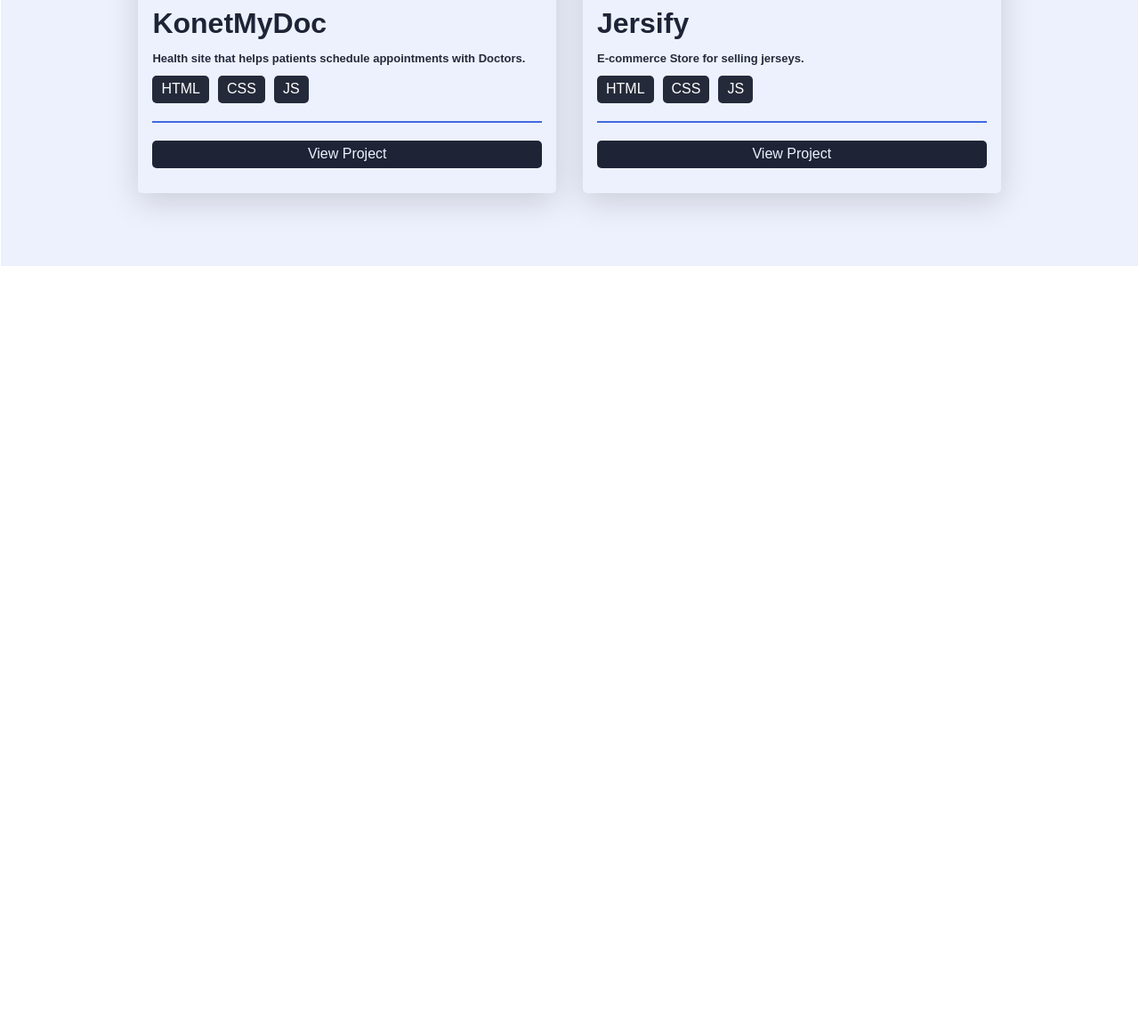
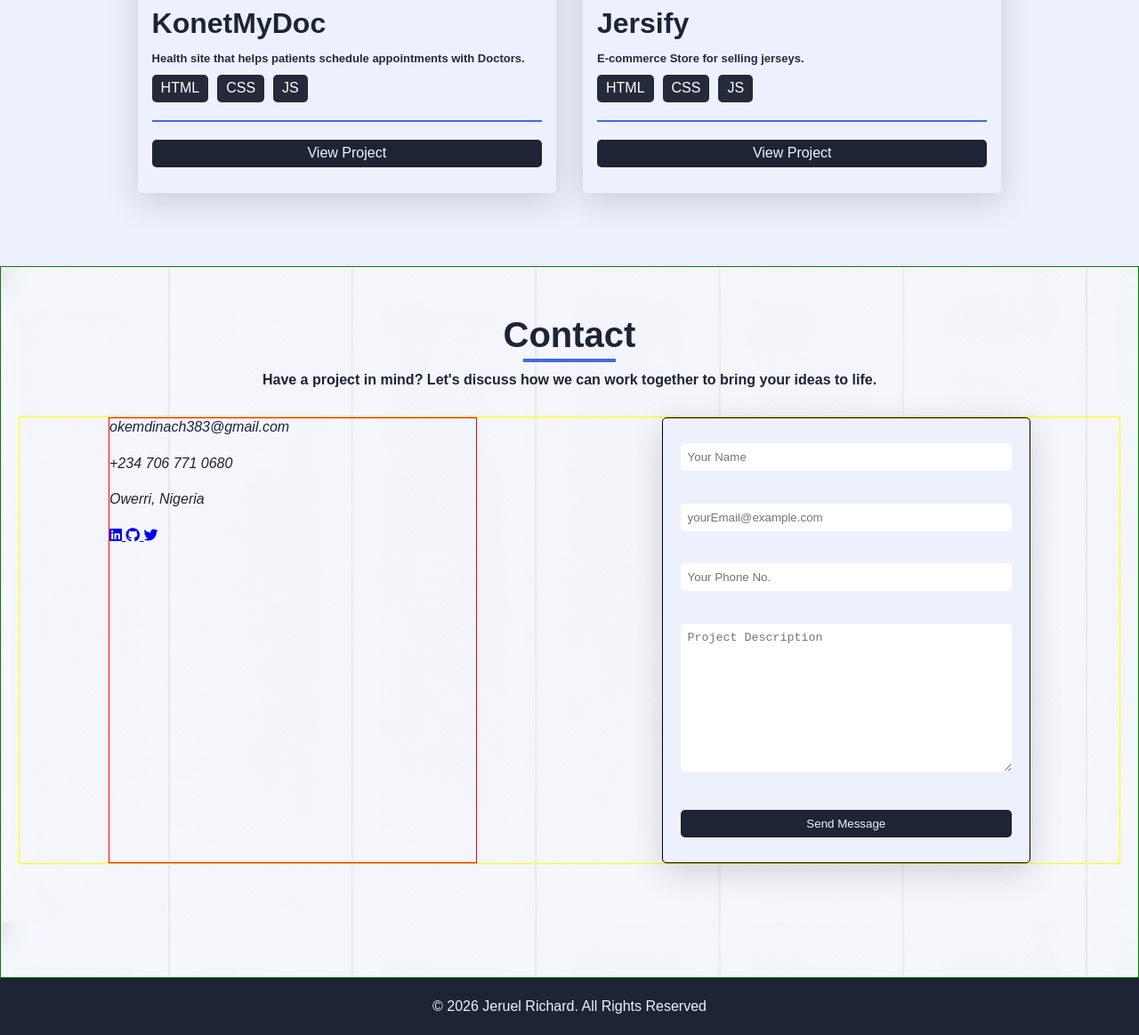
Before and after one commit to Jeruelrichard/myPortfolio, a plain HTML site: page index.html in a window 1280 px wide. Shown: the part 3299-4462 px from the top of the page at 89% size. Before the commit the page ends 3599 px from the top, so only its background shows below. Drawn offline with nearby package versions, Linux system fonts and the light colour scheme.

Commit message:
done 50% of contact Section and added footer

```diff
--- a/assets/CSS/style.css
+++ b/assets/CSS/style.css
@@ -8,7 +8,7 @@
 }
 
 body {
-  background: var(--white-color);
+  background: var(--main-color);
   color: var(--second-color);
   font-family: Arial;
   line-height: 1.3;
@@ -128,9 +128,9 @@ header .jrLogo img {
 
 /*MAIN*/
 
-main {
-  border: 1px solid /*green*/ white;
-}
+/* main {
+  border: 1px solid /*green*/
+
 
 /*SECTIONS*/
 /* HOME */
@@ -177,7 +177,7 @@ main {
   text-decoration: none;
   display: inline-block;
   margin-top: 20px;
-  color: var(--white-color);
+  color: white;
   background-color: var(--third-color);
   border-radius: 5px;
   width: 15%;
@@ -208,7 +208,7 @@ main {
 
 .ctaBtn2:hover {
   background: var(--third-color);
-  color: var(--white-color);
+  color: white /*var(--white-color)*/;
   transition: 0.3s ease-in;
   box-shadow: var(--second-box-shadow);
 }
@@ -484,6 +484,85 @@ main {
   color: var(--second-color);
 }
 
+/* CONTACT */
+
+.contactSect {
+  display: flex;
+  flex-direction: column;
+  align-items: center;
+  padding: 50px 20px;
+  min-height: 100vh;
+  background-image: var(--plain-bg-img);
+  scroll-margin-top: 4em;
+  border: 1px solid green;
+}
+
+.contactSect h2 {
+  font-size: 2.5rem;
+  position: relative;
+  padding-bottom: 5px;
+  margin-bottom: 10px;
+}
+
+.contactSect h2::after {
+  content: '';
+  position: absolute;
+  width: 70%;
+  height: 4px;
+  background: var(--third-color);
+  bottom: 0;
+  left: 50%;
+  transform: translateX(-50%);
+}
+
+.contactDeets {
+  display: flex;
+  justify-content: space-between;
+  padding-left: 100px;
+  padding-right: 100px;
+  margin-top: 30px;
+  border: 1px solid yellow;
+  width: 100%;
+}
+
+.contactReach {
+  display: flex;
+  flex-direction: column;
+  width: 40%;
+  border: 1px solid red;
+  gap: 20px;
+}
+
+.contactFormDiv {
+  border: 1px solid black;
+  width: 40%;
+  background: var(--main-color);
+  padding: 20px;
+  border-radius: 5px;
+  box-shadow: var(--second-box-shadow);
+}
+
+.contactFormDiv input, textarea {
+  border-radius: 5px;
+  border: transparent;
+  width: 100%;
+  padding: 0.5rem;
+  margin: 0.5rem 0;
+}
+
+.contactFormDiv #submit {
+  background: var(--second-color);
+  color: var(--main-color);
+  cursor: pointer;
+}
+
+.contactFormDiv #submit:hover {
+  transform: scale(1.01);
+  box-shadow: var(--second-box-shadow);
+  background: var(--third-color);
+}
+
+
 /* FOOTER */
 
 
@@ -493,11 +572,11 @@ footer {
   justify-content: space-evenly;
   align-items: center;
   bottom: 0;
-  background: var(--bg-color);
-  color: var(--footer-color);
+  background: var(--second-color);
+  color: var(--main-color);
   text-align: center;
   width: 100%;
-  height: 70px;
+  height: 4em;
 }
 
 footer a {
@@ -508,12 +587,3 @@ footer a {
 footer a:hover {
   text-decoration: underline;
 }
-
-/* Common elements */
-
-
-form input, form textarea {
-  width: 100%;
-  padding: 0.5rem;
-  margin: 0.5rem 0;
-}
--- a/index.html
+++ b/index.html
@@ -47,7 +47,7 @@
                 </div>
 
                 <div class="homeSocials">
-                    <a href="https://www.linkedin.com/in/jeruel-richard-502471280/" target="_blank">
+                    <a href="https://www.linkedin.com/in/jeruel-richard-444710292?utm_campaign=share_via&utm_content=profile" target="_blank">
                         <i class="fa-brands fa-linkedin"></i>
                     </a>
                     <a href="https://github.com/JeruelRichard" target="_blank">
@@ -177,7 +177,49 @@
                 </div>
             </div>
         </section>
+
+        <section class="contactSect" id="contact">
+            <h2>Contact</h2>
+            <h4>Have a project in mind? Let's discuss how we can work together to bring your ideas to life.</h4>
+            <div class="contactDeets">
+                <div class="contactReach">
+                    <i>okemdinach383@gmail.com</i>
+                    <i>+234 706 771 0680</i>
+                    <i>Owerri, Nigeria</i>
+                    <div id="contactSocials">
+                        <a href="https://www.linkedin.com/in/jeruel-richard-444710292?utm_campaign=share_via&utm_content=profile" target="_blank">
+                            <i class="fa-brands fa-linkedin"></i>
+                        </a>
+                        <a href="https://github.com/JeruelRichard" target="_blank">
+                            <i class="fa-brands fa-github"></i>
+                        </a>
+                        <a href="https://twitter.com/JeruelRichard" target="_blank">
+                            <i class="fa-brands fa-twitter"></i>
+                        </a>
+                    </div>
+                </div>
+
+                <div class="contactFormDiv">
+                    <form id="contactForm">
+                        <input type="text" name="name" placeholder="Your Name" required><br><br>
+
+                        <input type="email" name="email" placeholder="yourEmail@example.com" required><br><br>
+
+                        <input type="tel" name="phone number" placeholder="Your Phone No." required><br><br>
+
+                        <textarea name="Description" cols="0" rows="10" placeholder="Project Description" required></textarea><br><br>
+
+                        <input id="submit" type="submit" value="Send Message">
+                    </form>
+                </div>
+
+            </div>
+        </section>
     </main>
+
+    <footer>
+        <p>&#169; 2026 Jeruel Richard. All Rights Reserved</p>
+    </footer>
 
     <!--===== SCROLL REVEAL =====-->
     <script src="https://unpkg.com/scrollreveal"></script>
```
